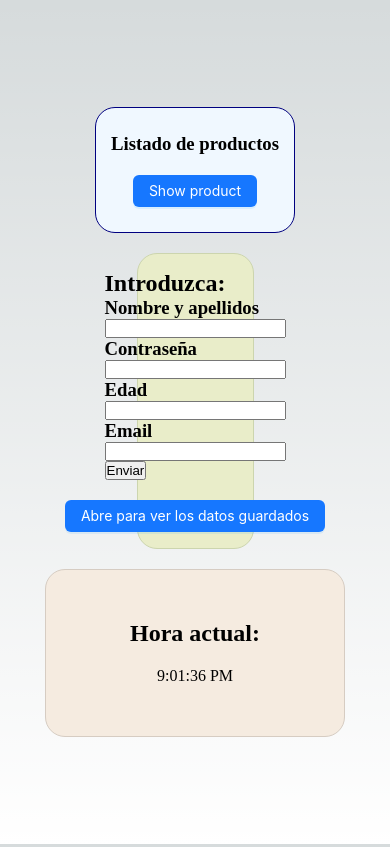
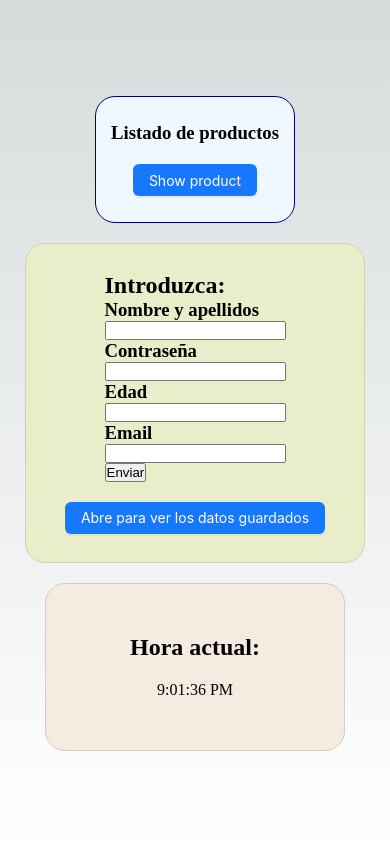
Before and after one commit to Aluonam/pt_191223, a Next.js app: page / in a window 390 px wide. Built offline with nearby package versions, Linux system fonts and the light colour scheme.

Commit message:
feat: responsive Form

```diff
--- a/screen/components/FormWithUseForm.jsx
+++ b/screen/components/FormWithUseForm.jsx
@@ -19,8 +19,9 @@ const FormWithUseForm = () => {
   return (
     <>
     <div style={{
-      width:"30vw",
+      width:"340px",
       height:"35vh",
+      minHeight:"320px",
       gap:"20px",
       backgroundColor:"#e9edc9",
       border:"1px solid #ccd5ae",
```
